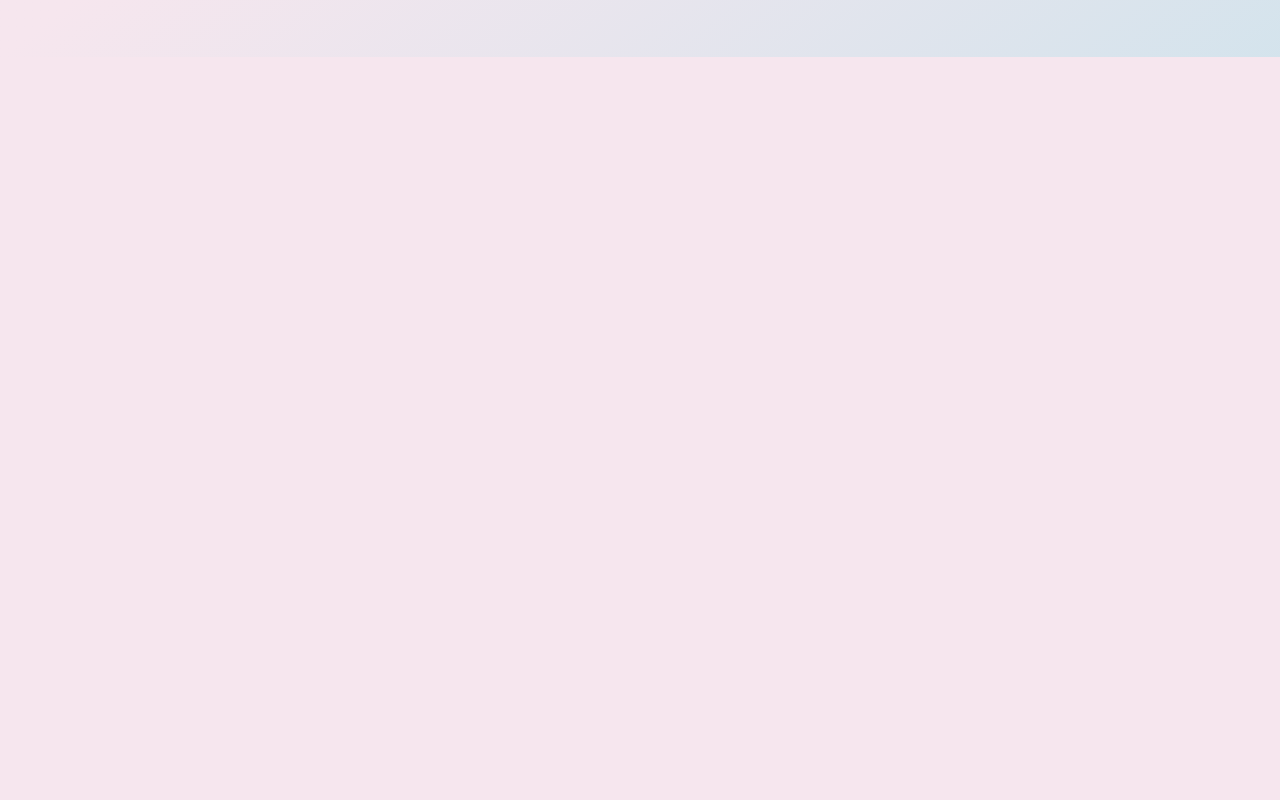
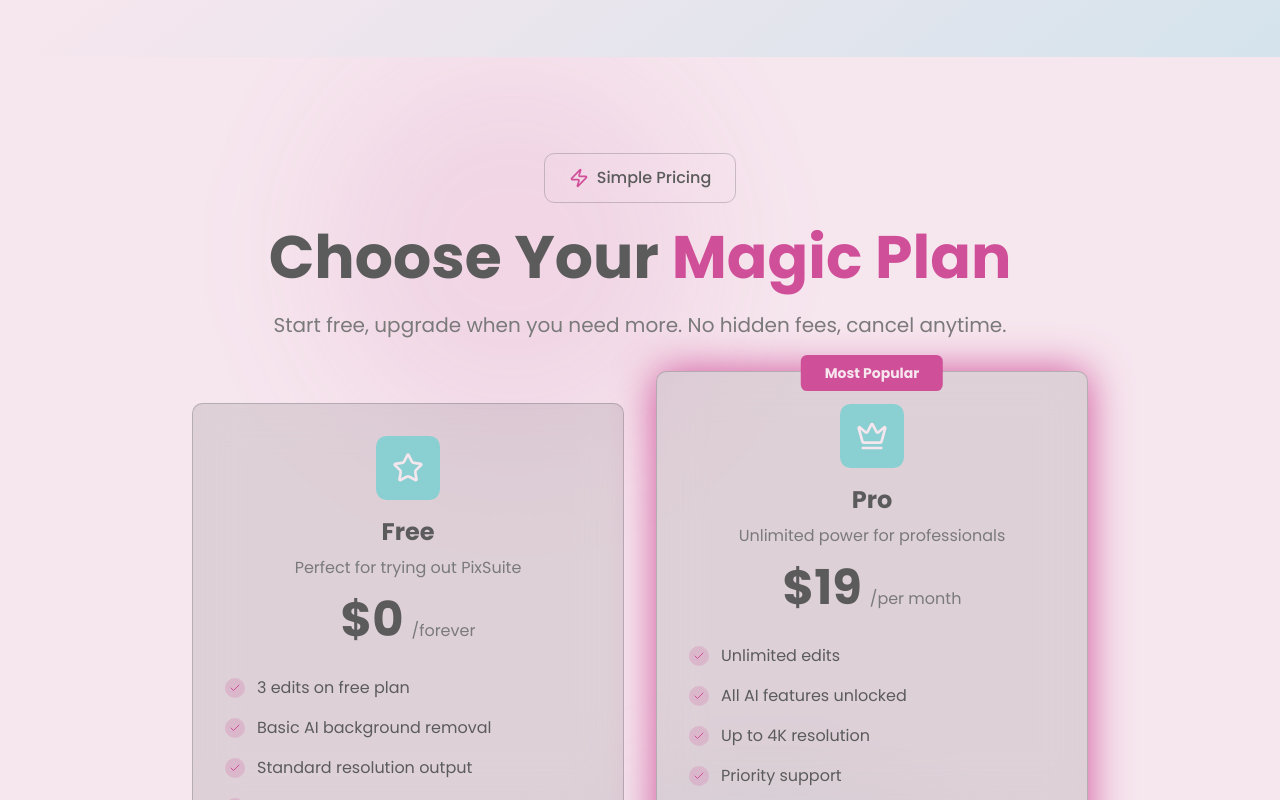
Before and after one commit to csfahad/pixsuite, a Next.js app: page / in a window 1280 px wide. Shown: the part 2000-2800 px from the top of the page. Before the commit the page ends 2057 px from the top, so only its background shows below. Built offline with nearby package versions, Linux system fonts and the light colour scheme; no server answers.

Commit message:
feat(pricing): design pricing section

```diff
--- a/src/app/globals.css
+++ b/src/app/globals.css
@@ -172,6 +172,8 @@
     --shadow-lg: var(--shadow-lg);
     --shadow-xl: var(--shadow-xl);
     --shadow-2xl: var(--shadow-2xl);
+
+    --glow-primary: 0 0 40px var(--primary);
 }
 
 @layer base {
--- a/src/app/page.tsx
+++ b/src/app/page.tsx
@@ -1,11 +1,13 @@
 import Features from "@/modules/features";
 import Hero from "@/modules/hero";
+import Pricing from "@/modules/pricing";
 
 export default function Home() {
     return (
         <div className="">
             <Hero />
             <Features />
+            <Pricing />
         </div>
     );
 }
--- a/src/components/navbar/index.tsx
+++ b/src/components/navbar/index.tsx
@@ -69,19 +69,19 @@ export default function Navbar() {
                     <div className="hidden md:flex items-center space-x-8 shrink-0">
                         <button
                             onClick={() => scrollToSection("features")}
-                            className="text-foreground hover:text-primary transition-colors font-medium"
+                            className="text-foreground hover:text-primary transition-colors font-medium cursor-pointer"
                         >
                             Features
                         </button>
                         <button
                             onClick={() => scrollToSection("pricing")}
-                            className="text-foreground hover:text-primary transition-colors font-medium"
+                            className="text-foreground hover:text-primary transition-colors font-medium cursor-pointer"
                         >
                             Pricing
                         </button>
                         <Button
                             variant="outline"
-                            className="font-semibold"
+                            className="font-semibold cursor-pointer"
                             onClick={handleSubmit}
                         >
                             {session?.user ? "Launch App" : "Sign In"}
--- /dev/null
+++ b/src/modules/pricing/index.tsx
@@ -0,0 +1,193 @@
+"use client";
+import { Check, Crown, Star, Zap } from "lucide-react";
+import { motion } from "motion/react";
+import { Button } from "@/components/ui/button";
+
+const plans = [
+    {
+        name: "Free",
+        price: "$0",
+        period: "forever",
+        description: "Perfect for trying out PixSuite",
+        features: [
+            "3 edits on free plan",
+            "Basic AI background removal",
+            "Standard resolution output",
+            "Community support",
+        ],
+        limitations: ["Limited daily usage"],
+        cta: "Start Free",
+        popular: false,
+        icon: Star,
+    },
+    {
+        name: "Pro",
+        price: "$19",
+        period: "per month",
+        description: "Unlimited power for professionals",
+        features: [
+            "Unlimited edits",
+            "All AI features unlocked",
+            "Up to 4K resolution",
+            "Priority support",
+            "Batch processing",
+            "API access",
+            "Commercial license",
+        ],
+        cta: "Go Pro",
+        popular: true,
+        icon: Crown,
+    },
+];
+
+export default function Pricing() {
+    const scrollToEditor = () => {
+        const element = document.getElementById("editor");
+        if (element) {
+            element.scrollIntoView({ behavior: "smooth" });
+        }
+    };
+
+    return (
+        <section id="pricing" className="py-24 relative overflow-hidden">
+            {/* Background effects */}
+            <div className="absolute top-0 left-1/4 w-96 h-96 bg-primary/10 rounded-full blur-3xl" />
+            <div className="absolute bottom-0 right-1/4 w-96 h-96 bg-secondary/10 rounded-full blur-3xl" />
+
+            <div className="container mx-auto max-w-6xl px-4 relative z-10">
+                <motion.div
+                    initial={{ opacity: 0, y: 30 }}
+                    whileInView={{ opacity: 1, y: 0 }}
+                    viewport={{ once: true }}
+                    transition={{ duration: 0.8 }}
+                    className="text-center mb-16"
+                >
+                    <div className="inline-flex items-center space-x-2 bg-gradient-glass rounded-xl px-6 py-3 mb-6 glass border border-card">
+                        <Zap className="h-5 w-5 text-primary" />
+                        <span className="font-medium">Simple Pricing</span>
+                    </div>
+
+                    <h2 className="text-4xl lg:text-6xl font-bold mb-6">
+                        <span className="text-foreground">Choose Your </span>
+                        <span className="bg-primary bg-clip-text! text-transparent">
+                            Magic Plan
+                        </span>
+                    </h2>
+                    <p className="text-xl text-muted-foreground max-w-3xl mx-auto">
+                        Start free, upgrade when you need more. No hidden fees,
+                        cancel anytime.
+                    </p>
+                </motion.div>
+
+                <div className="grid lg:grid-cols-2 gap-8 max-w-4xl mx-auto">
+                    {plans?.map((plan, index) => (
+                        <motion.div
+                            key={plan.name}
+                            initial={{ opacity: 0, y: 50 }}
+                            whileInView={{ opacity: 1, y: 0 }}
+                            viewport={{ once: true }}
+                            transition={{ duration: 0.8, delay: index * 0.2 }}
+                            whileHover={{ scale: 1.02, y: -5 }}
+                            className={`relative group ${
+                                plan.popular ? "lg:-mt-8" : ""
+                            }`}
+                        >
+                            {plan.popular && (
+                                <div className="absolute -top-4 left-1/2 transform -translate-x-1/2 z-10">
+                                    <div className="bg-primary px-6 py-2 rounded-lg text-sm font-bold text-background">
+                                        Most Popular
+                                    </div>
+                                </div>
+                            )}
+
+                            <div
+                                className={`h-full glass rounded-xl p-8 border transition-all duration-300 ${
+                                    plan.popular
+                                        ? "border-primary/50 shadow-glow-primary"
+                                        : "border-card-border hover:border-primary/30 shadow-glow-subtle hover:shadow-glow-primary"
+                                }`}
+                            >
+                                <div className="text-center mb-8">
+                                    <div className="inline-flex items-center justify-center w-16 h-16 rounded-xl mb-4 bg-linear-to-br from-secondary to-secondary group-hover:animate-glow-pulse">
+                                        <plan.icon className="w-8 h-8 text-background" />
+                                    </div>
+
+                                    <h3 className="text-2xl font-bold mb-2 text-foreground">
+                                        {plan.name}
+                                    </h3>
+                                    <p className="text-muted-foreground mb-4">
+                                        {plan.description}
+                                    </p>
+
+                                    <div className="mb-6">
+                                        <span className="text-5xl font-bold text-foreground">
+                                            {plan.price}
+                                        </span>
+                                        <span className="text-muted-foreground ml-2">
+                                            /{plan.period}
+                                        </span>
+                                    </div>
+                                </div>
+
+                                <div className="space-y-4 mb-16">
+                                    {plan?.features?.map((feature) => (
+                                        <div
+                                            key={index}
+                                            className={
+                                                "flex items-center space-x-3"
+                                            }
+                                        >
+                                            <div className="shrink-0 w-5 h-5 rounded-full bg-primary/20 flex items-center justify-center">
+                                                <Check className="w-3 h-3 text-primary" />
+                                            </div>
+                                            <span className="text-foreground">
+                                                {feature}
+                                            </span>
+                                        </div>
+                                    ))}
+
+                                    {plan?.limitations?.map((limitation) => (
+                                        <div
+                                            key={limitation}
+                                            className="flex items-center space-x-3"
+                                        >
+                                            <div className="shrink-0 w-5 h-5 rounded-full bg-destructive/80 flex items-center justify-center">
+                                                <div className="w-3 h-0.5 bg-primary-foreground" />
+                                            </div>
+                                            <span className="text-muted-foreground">
+                                                {limitation}
+                                            </span>
+                                        </div>
+                                    ))}
+                                </div>
+
+                                <Button
+                                    variant={
+                                        plan.popular ? "default" : "outline"
+                                    }
+                                    className="w-[90%] font-semibold cursor-pointer absolute left-1/2 -translate-x-1/2 bottom-4 rounded-lg mb-2"
+                                    onClick={scrollToEditor}
+                                >
+                                    {plan.cta}
+                                </Button>
+                            </div>
+                        </motion.div>
+                    ))}
+                </div>
+
+                <motion.div
+                    initial={{ opacity: 0, y: 20 }}
+                    whileInView={{ opacity: 1, y: 0 }}
+                    viewport={{ once: true }}
+                    transition={{ duration: 0.8, delay: 0.4 }}
+                    className="text-center mt-12"
+                >
+                    <p className="text-muted-foreground">
+                        All plans include access to our core AI features.
+                        Upgrade anytime for more power.
+                    </p>
+                </motion.div>
+            </div>
+        </section>
+    );
+}
```
